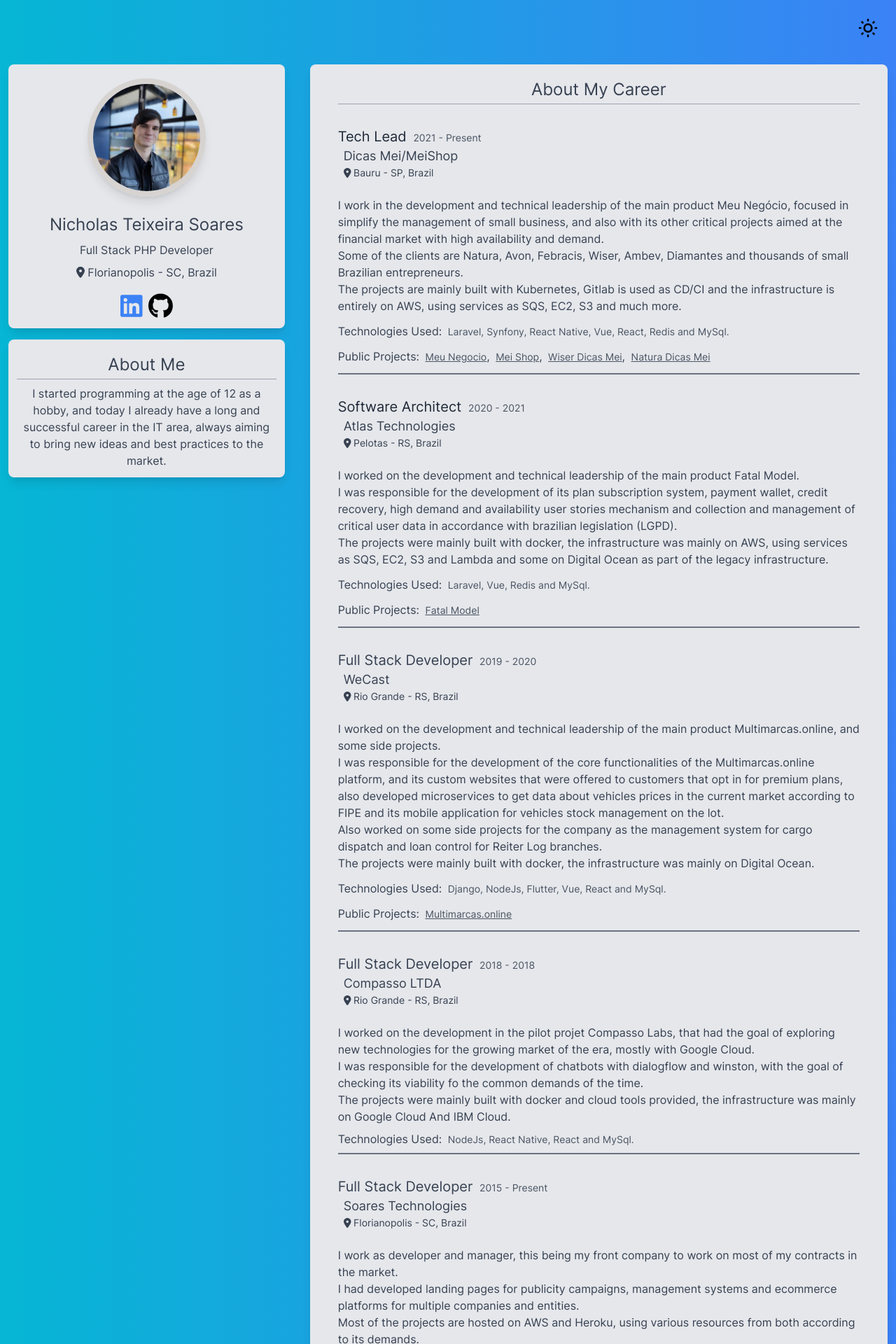
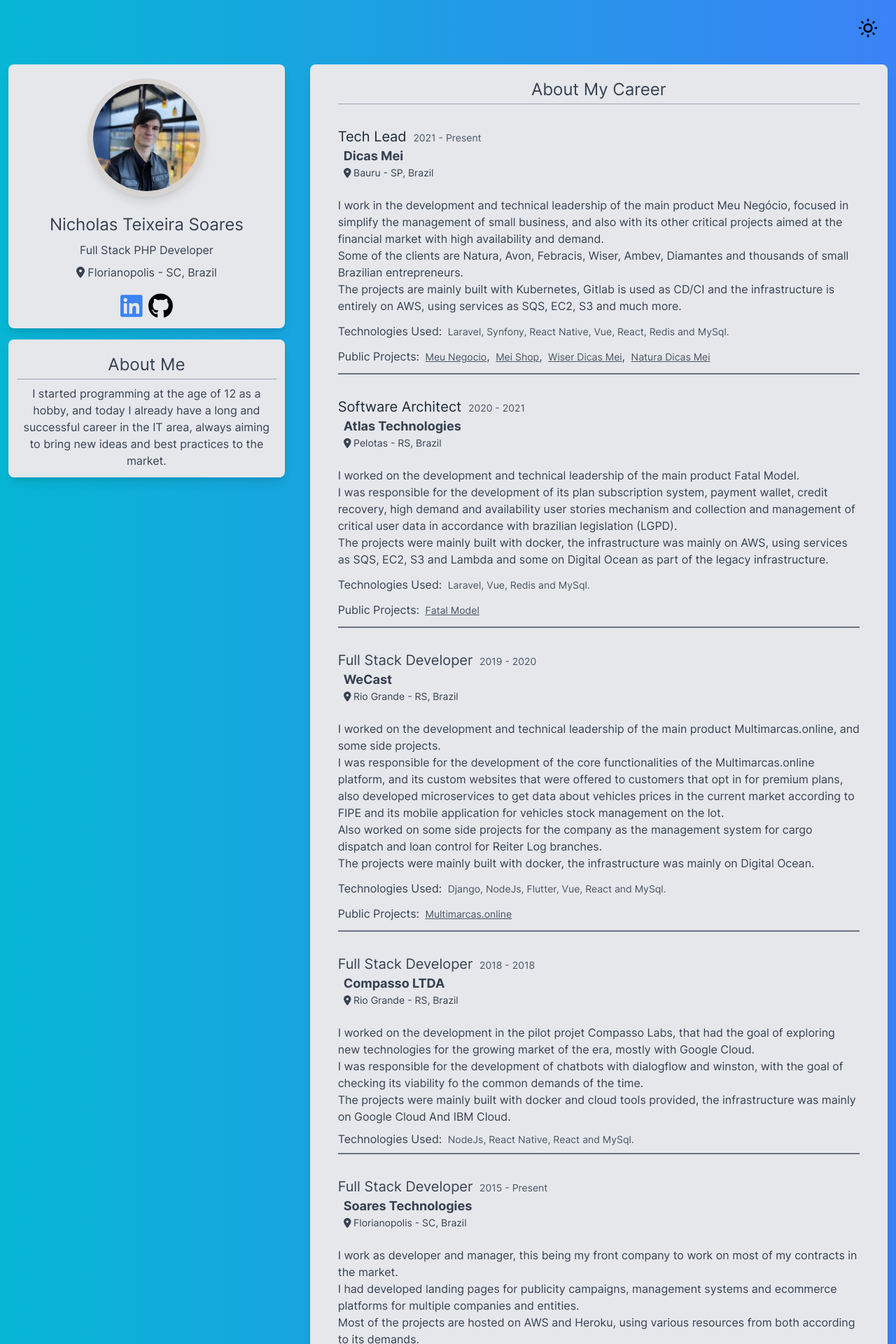
Before and after one commit to NicholasSoares/NicholasSoares.github.io, a Vue app: page / in a window 1280 px wide. Shown: the top 1920 px of the page at 70% size. Built offline with nearby package versions, Linux system fonts and the light colour scheme.

Commit message:
refactor: update font weight.

```diff
--- a/src/pages/index.vue
+++ b/src/pages/index.vue
@@ -61,8 +61,8 @@
               <h1 class="mt-8 text-xl text-left text-gray-800 dark:text-gray-200">
                 Tech Lead <span class="pl-1 text-sm text-gray-600 dark:text-gray-50">2021 - Present</span>
               </h1>
-              <p class="pl-2 text-lg">
-                Dicas Mei/MeiShop
+              <p class="pl-2 text-lg font-bold">
+                Dicas Mei
               </p>
               <p class="pl-2 text-sm text-gray-700 dark:text-gray-100">
                 <FontAwesomeIcon icon="location-dot" /> Bauru - SP, Brazil
@@ -99,7 +99,7 @@
               <h1 class="mt-8 text-xl text-left text-gray-800 dark:text-gray-200">
                 Software Architect <span class="pl-1 text-sm text-gray-600 dark:text-gray-50">2020 - 2021</span>
               </h1>
-              <p class="pl-2 text-lg">
+              <p class="pl-2 text-lg font-bold">
                 Atlas Technologies
               </p>
               <p class="pl-2 text-sm text-gray-700 dark:text-gray-100">
@@ -129,7 +129,7 @@
               <h1 class="mt-8 text-xl text-left text-gray-700 dark:text-gray-100">
                 Full Stack Developer <span class="pl-1 text-sm text-gray-600 dark:text-gray-50">2019 - 2020</span>
               </h1>
-              <p class="pl-2 text-lg">
+              <p class="pl-2 text-lg font-bold">
                 WeCast
               </p>
               <p class="pl-2 text-sm text-gray-700 dark:text-gray-100">
@@ -162,7 +162,7 @@
               <h1 class="mt-8 text-xl text-left text-gray-700 dark:text-gray-100">
                 Full Stack Developer <span class="pl-1 text-sm text-gray-600 dark:text-gray-50">2018 - 2018</span>
               </h1>
-              <p class="pl-2 text-lg">
+              <p class="pl-2 text-lg font-bold">
                 Compasso LTDA
               </p>
               <p class="pl-2 text-sm text-gray-700 dark:text-gray-100">
@@ -186,7 +186,7 @@
               <h1 class="mt-8 text-xl text-left text-gray-700 dark:text-gray-100">
                 Full Stack Developer <span class="pl-1 text-sm text-gray-600 dark:text-gray-50">2015 - Present</span>
               </h1>
-              <p class="pl-2 text-lg">
+              <p class="pl-2 text-lg font-bold">
                 Soares Technologies
               </p>
               <p class="pl-2 text-sm text-gray-700 dark:text-gray-100">
```
